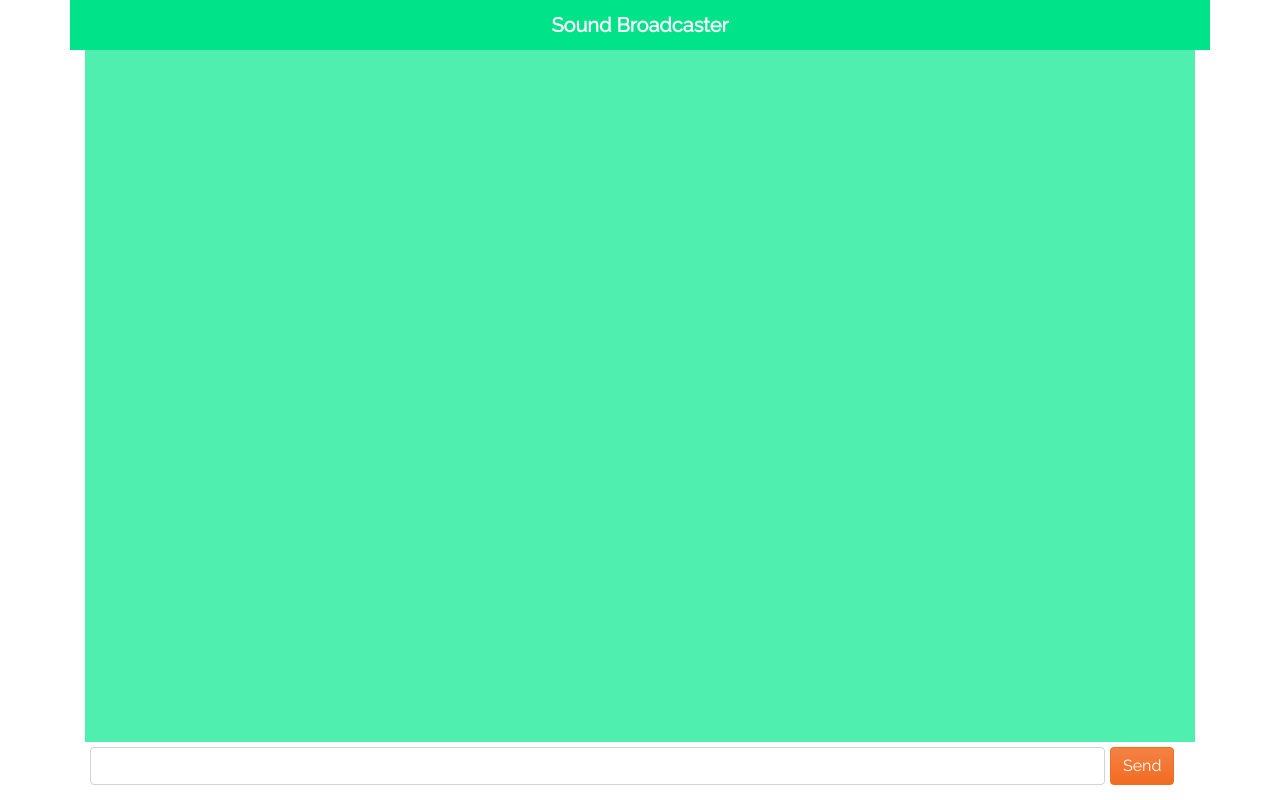
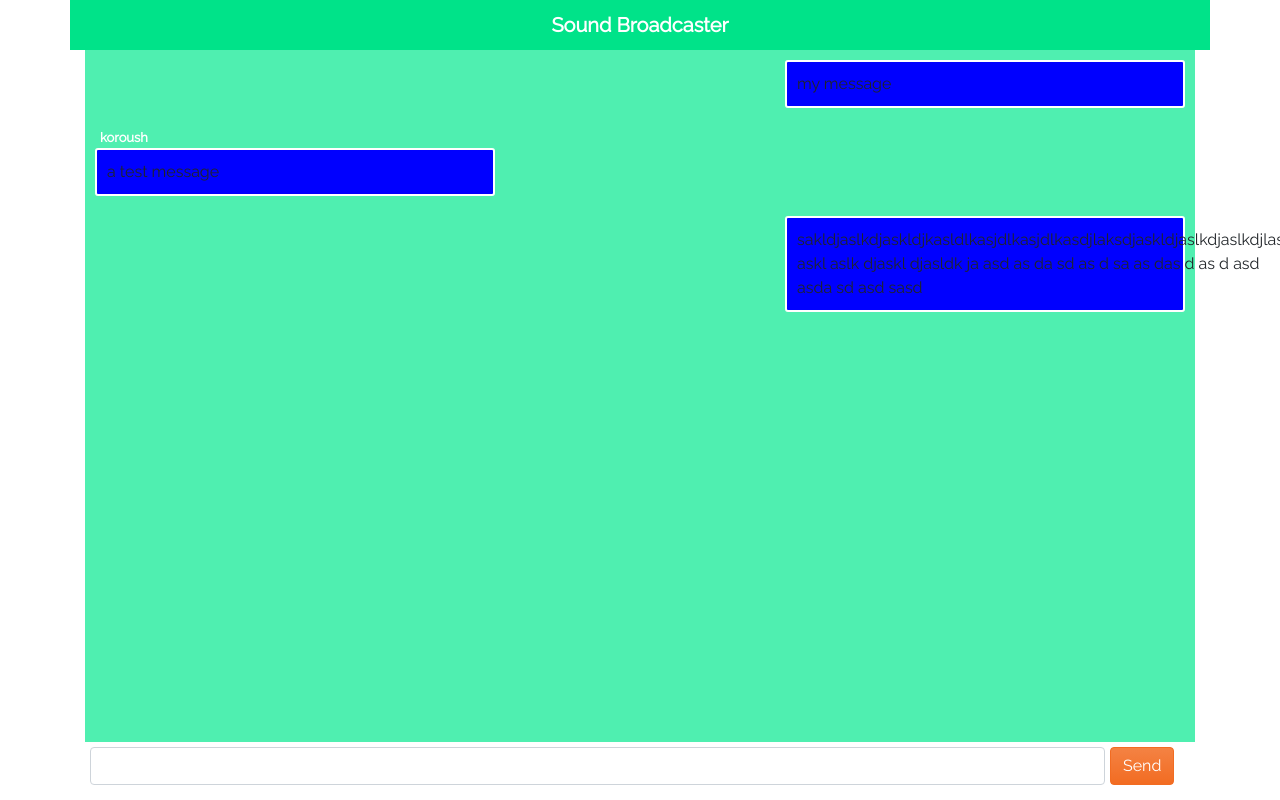
Before and after one commit to hrmshams/sound-broadcaster-frontend, a Vue app: page / in a window 1280 px wide. Built offline with nearby package versions, Linux system fonts and the light colour scheme.

Commit message:
message boxes added

```diff
--- /dev/null
+++ b/src/components/Message.vue
@@ -0,0 +1,32 @@
+<template>
+    <div v-if="type==='me'">
+        <myMsg :text="text"></myMsg>
+    </div>
+    <div v-else-if="type==='others'">
+        <othersMsg :text="text" :sender="sender"></othersMsg>
+    </div>
+</template>
+
+<script>
+import othersMsg from './subComponents/othersMsg'
+import myMsg from './subComponents/myMsg'
+export default {
+    components : {
+        othersMsg,
+        myMsg
+    },
+    props:['type', 'sender', 'text'],
+    data(){
+        return{
+            types : {
+                me : 'me',
+                others : 'others'
+            }
+        }
+    }
+}
+</script>
+
+
+<style>
+</style>
--- a/src/components/MessagesSection.vue
+++ b/src/components/MessagesSection.vue
@@ -1,10 +1,38 @@
 <template>
     <div class = "flex column" id="body">
+        <Message
+            v-for="(msg, index) in message"
+            :type = "msg.type"
+            :sender = "msg.sender"
+            :text = "msg.text"
+            :key="index"
+        >
+        </Message>
     </div>
 </template>
 
 <script>
+import Message from './Message'
 export default {
+    components : {
+        Message
+    },
+    data(){
+        return{
+            message : [{
+                type : 'me',
+                text : 'my message'
+            }, {
+                type : 'others',
+                text : 'a test message',
+                sender : 'koroush'
+            }, {
+                type : 'me',
+                text : 'sakldjaslkdjaskldjkasldlkasjdlkasjdlkasdjlaksdjaskldjaslkdjaslkdjlas askl aslk djaskl djasldk ja asd as da sd as d sa as das d as d asd asda sd asd sasd'
+            }
+            ]
+        }
+    }
 
 }
 </script>
--- /dev/null
+++ b/src/components/subComponents/myMsg.vue
@@ -0,0 +1,40 @@
+<template>
+    <div id="my-container">
+        <div id="msg-box">
+            {{text}}
+        </div>
+    </div>
+</template>
+
+<script>
+export default {
+    props : ['text', 'sender']
+}
+</script>
+
+<style lang="">
+#my-container {
+    margin : 10px;
+    display : flex;
+    flex-direction : row;
+    justify-content : flex-end;
+}
+
+#msg-box {
+    border: 2px solid white;
+    border-radius:3px;
+    padding : 10px;
+    background-color : blue;
+    width : 400px;
+
+    word-wrap: break-word;
+
+}
+#sender-text {
+    font-size : 13px;
+    margin : 0px;
+    color : white;
+    font-weight : bold;
+    margin-left : 5px;
+}
+</style>
--- /dev/null
+++ b/src/components/subComponents/othersMsg.vue
@@ -0,0 +1,44 @@
+<template>
+    <div id="other-container">
+        <p id="sender-text">
+        {{sender}}
+        </p>
+        <div id="msg-box">
+            {{text}}
+        </div>
+    </div>
+</template>
+
+<script>
+export default {
+    props : ['text', 'sender']
+}
+</script>
+
+<style lang="">
+#other-container {
+    margin : 10px;
+}
+
+#msg-box {
+    border: 2px solid white;
+    border-radius:3px;
+    padding : 10px;
+    background-color : white;
+    width : 400px;
+
+    display : flex;
+    flex-direction : row;
+    justify-content : flex-start;
+
+    word-wrap: break-word;
+
+}
+#sender-text {
+    font-size : 13px;
+    margin : 0px;
+    color : white;
+    font-weight : bold;
+    margin-left : 5px;
+}
+</style>
```
Also changed, not shown: src/components/subComponents/msgBox.css (added, +8 -0 lines).
